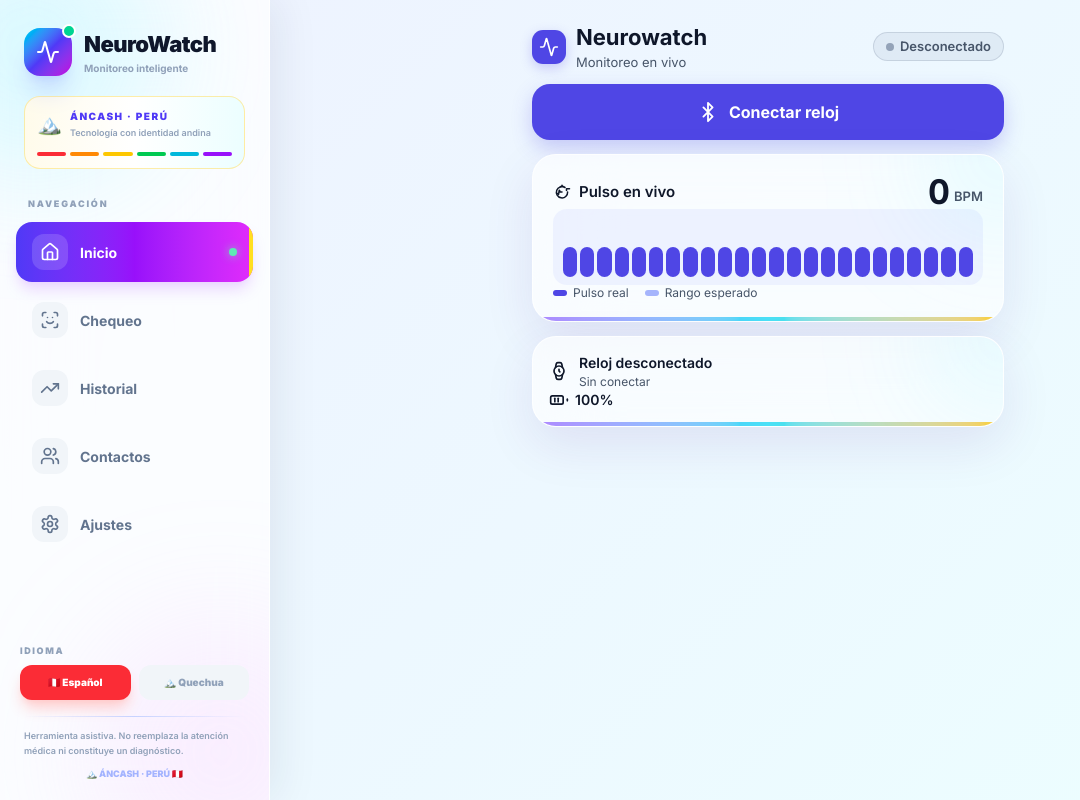
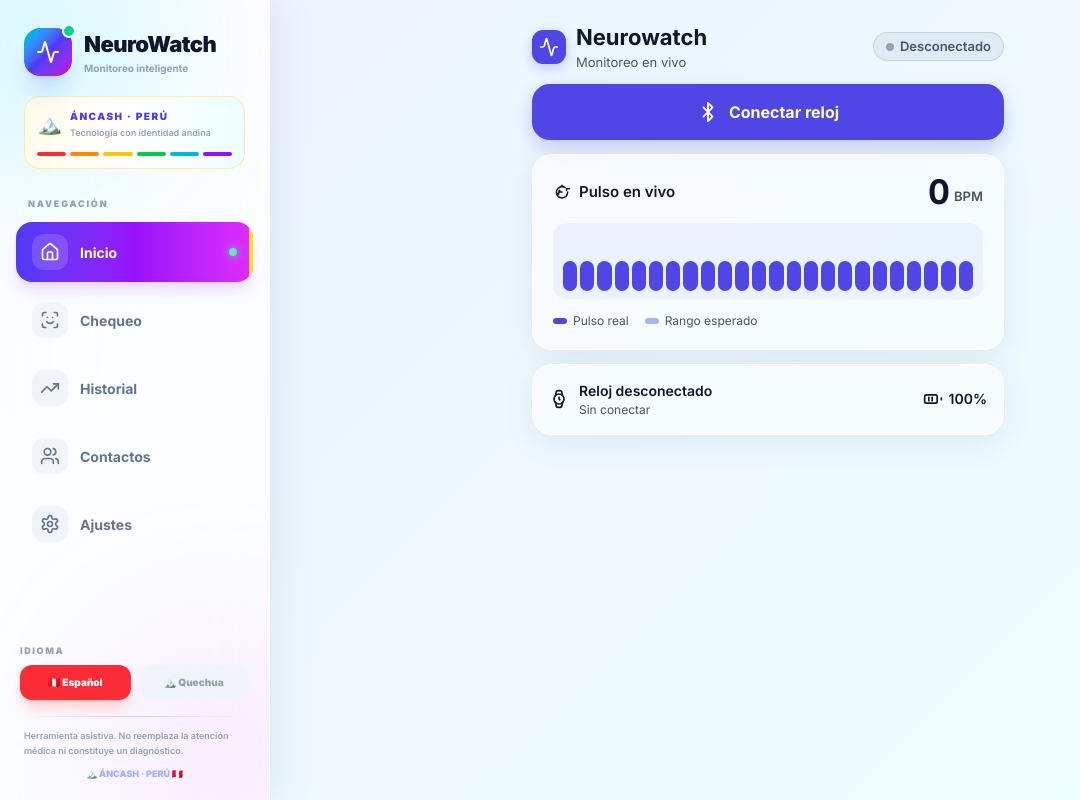
Before and after one commit to mariaclarajesuscerna-source/neurowatch, a Next.js app: page / in a window 1280 px wide. Shown: the whole page, without its empty margins (0-1080 px from the left). Built offline with nearby package versions, Linux system fonts and the light colour scheme; no server answers.

Commit message:
Update GlassCard.tsx

```diff
--- a/src/components/ui/GlassCard.tsx
+++ b/src/components/ui/GlassCard.tsx
@@ -9,56 +9,9 @@ export default function GlassCard({
 }) {
   return (
     <div
-      className={`
-        neurowatch-card
-        relative
-        overflow-hidden
-        rounded-[24px]
-        border
-        border-white/70
-        bg-white/65
-        backdrop-blur-2xl
-        shadow-[0_18px_50px_rgba(76,29,149,0.10)]
-        ${className}
-      `}
+      className={`bg-white/55 backdrop-blur-xl border border-white/70 rounded-[20px] shadow-[0_8px_32px_rgba(31,41,55,0.08)] ${className}`}
     >
-      {/* Brillo tecnológico */}
-      <div
-        aria-hidden="true"
-        className="
-          pointer-events-none
-          absolute
-          -right-16
-          -top-16
-          h-32
-          w-32
-          rounded-full
-          bg-cyan-300/20
-          blur-3xl
-        "
-      />
-
-      {/* Detalle andino */}
-      <div
-        aria-hidden="true"
-        className="
-          pointer-events-none
-          absolute
-          bottom-0
-          left-0
-          h-1
-          w-full
-          bg-gradient-to-r
-          from-violet-500
-          via-cyan-400
-          to-amber-400
-          opacity-70
-        "
-      />
-
-      <div className="relative z-10">
-        {children}
-      </div>
+      {children}
     </div>
   );
 }
```
